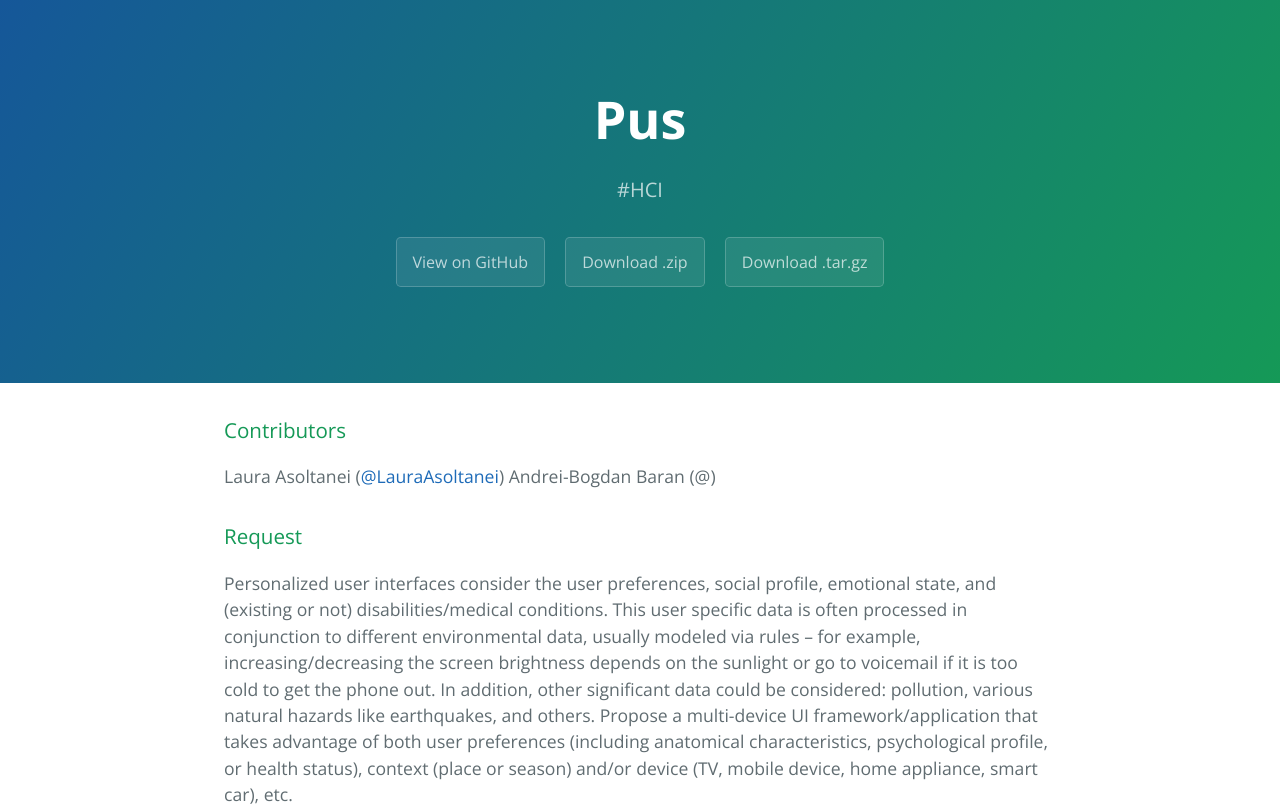
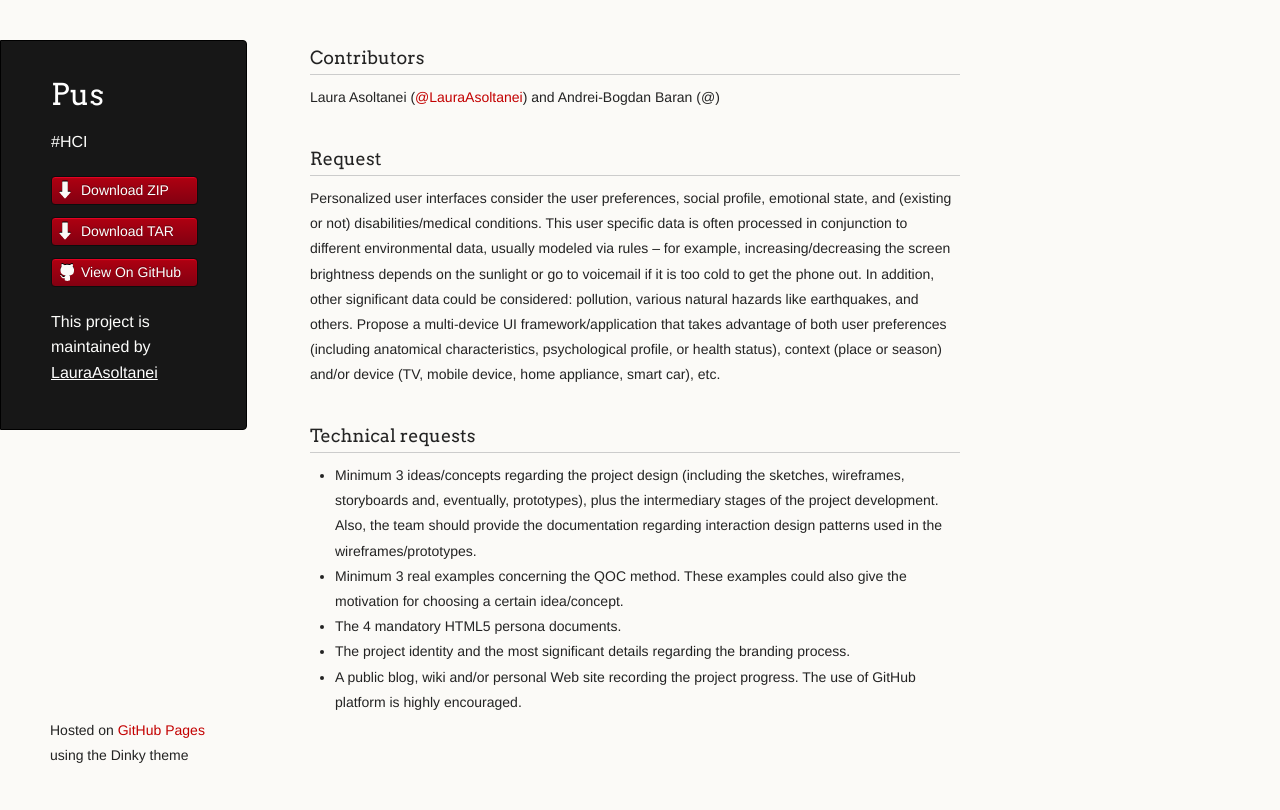
Before and after one commit to andreibaran/PUS, a plain HTML site: page index.html in a window 1280 px wide. Shown: the top 810 px of the page. Drawn offline with nearby package versions, Linux system fonts and the light colour scheme.

Commit message:
Create gh-pages branch via GitHub

```diff
--- a/index.html
+++ b/index.html
@@ -1,29 +1,39 @@
-<!DOCTYPE html>
-<html lang="en-us">
+<!doctype html>
+<html>
   <head>
-    <meta charset="UTF-8">
+    <meta charset="utf-8">
+    <meta http-equiv="X-UA-Compatible" content="chrome=1">
     <title>Pus by LauraAsoltanei</title>
-    <meta name="viewport" content="width=device-width, initial-scale=1">
-    <link rel="stylesheet" type="text/css" href="stylesheets/normalize.css" media="screen">
-    <link href='https://fonts.googleapis.com/css?family=Open+Sans:400,700' rel='stylesheet' type='text/css'>
-    <link rel="stylesheet" type="text/css" href="stylesheets/stylesheet.css" media="screen">
-    <link rel="stylesheet" type="text/css" href="stylesheets/github-light.css" media="screen">
+
+    <link rel="stylesheet" href="stylesheets/styles.css">
+    <link rel="stylesheet" href="stylesheets/github-light.css">
+    <script src="javascripts/scale.fix.js"></script>
+    <meta name="viewport" content="width=device-width, initial-scale=1, user-scalable=no">
+    <!--[if lt IE 9]>
+    <script src="//html5shiv.googlecode.com/svn/trunk/html5.js"></script>
+    <![endif]-->
   </head>
   <body>
-    <section class="page-header">
-      <h1 class="project-name">Pus</h1>
-      <h2 class="project-tagline">#HCI</h2>
-      <a href="https://github.com/LauraAsoltanei/PUS" class="btn">View on GitHub</a>
-      <a href="https://github.com/LauraAsoltanei/PUS/zipball/master" class="btn">Download .zip</a>
-      <a href="https://github.com/LauraAsoltanei/PUS/tarball/master" class="btn">Download .tar.gz</a>
-    </section>
+    <div class="wrapper">
+      <header>
+        <h1 class="header">Pus</h1>
+        <p class="header">#HCI</p>
 
-    <section class="main-content">
-      <h3>
+        <ul>
+          <li class="download"><a class="buttons" href="https://github.com/LauraAsoltanei/PUS/zipball/master">Download ZIP</a></li>
+          <li class="download"><a class="buttons" href="https://github.com/LauraAsoltanei/PUS/tarball/master">Download TAR</a></li>
+          <li><a class="buttons github" href="https://github.com/LauraAsoltanei/PUS">View On GitHub</a></li>
+        </ul>
+
+        <p class="header">This project is maintained by <a class="header name" href="https://github.com/LauraAsoltanei">LauraAsoltanei</a></p>
+
+
+      </header>
+      <section>
+        <h3>
 <a id="contributors" class="anchor" href="#contributors" aria-hidden="true"><span aria-hidden="true" class="octicon octicon-link"></span></a>Contributors</h3>
 
-<p>Laura Asoltanei (<a href="https://github.com/LauraAsoltanei" class="user-mention">@LauraAsoltanei</a>)
-Andrei-Bogdan Baran (@)</p>
+<p>Laura Asoltanei (<a href="https://github.com/LauraAsoltanei" class="user-mention">@LauraAsoltanei</a>) and Andrei-Bogdan Baran (@)</p>
 
 <h3>
 <a id="request" class="anchor" href="#request" aria-hidden="true"><span aria-hidden="true" class="octicon octicon-link"></span></a>Request</h3>
@@ -40,15 +50,12 @@ Andrei-Bogdan Baran (@)</p>
 <li>The project identity and the most significant details regarding the branding process.</li>
 <li>A public blog, wiki and/or personal Web site recording the project progress. The use of GitHub platform is highly encouraged.</li>
 </ul>
-
-      <footer class="site-footer">
-        <span class="site-footer-owner"><a href="https://github.com/LauraAsoltanei/PUS">Pus</a> is maintained by <a href="https://github.com/LauraAsoltanei">LauraAsoltanei</a>.</span>
-
-        <span class="site-footer-credits">This page was generated by <a href="https://pages.github.com">GitHub Pages</a> using the <a href="https://github.com/jasonlong/cayman-theme">Cayman theme</a> by <a href="https://twitter.com/jasonlong">Jason Long</a>.</span>
+      </section>
+      <footer>
+        <p><small>Hosted on <a href="https://pages.github.com">GitHub Pages</a> using the Dinky theme</small></p>
       </footer>
-
-    </section>
-
+    </div>
+    <!--[if !IE]><script>fixScale(document);</script><![endif]-->
 
   </body>
 </html>
```
Also changed, not shown: params.json (+1 -1 lines).
